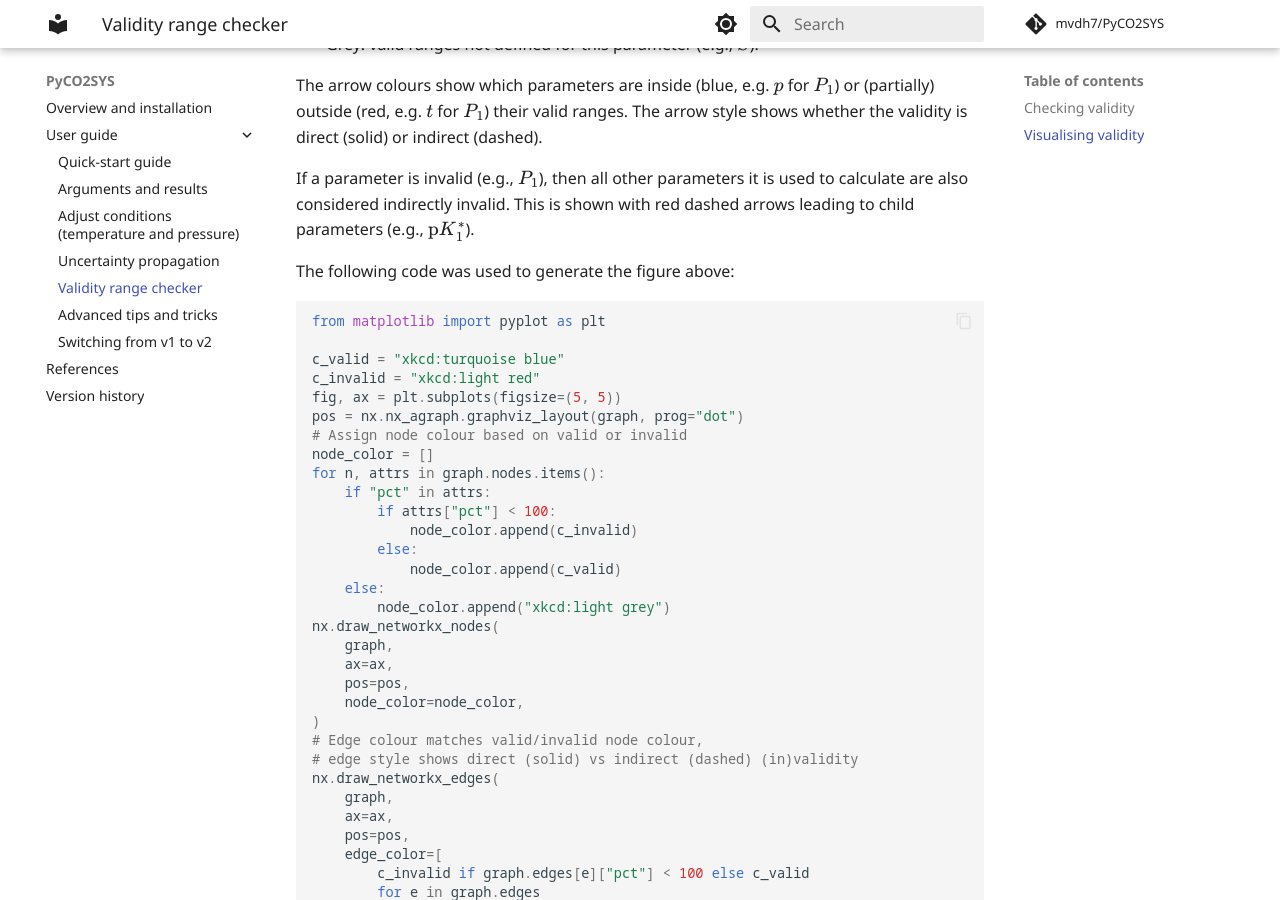
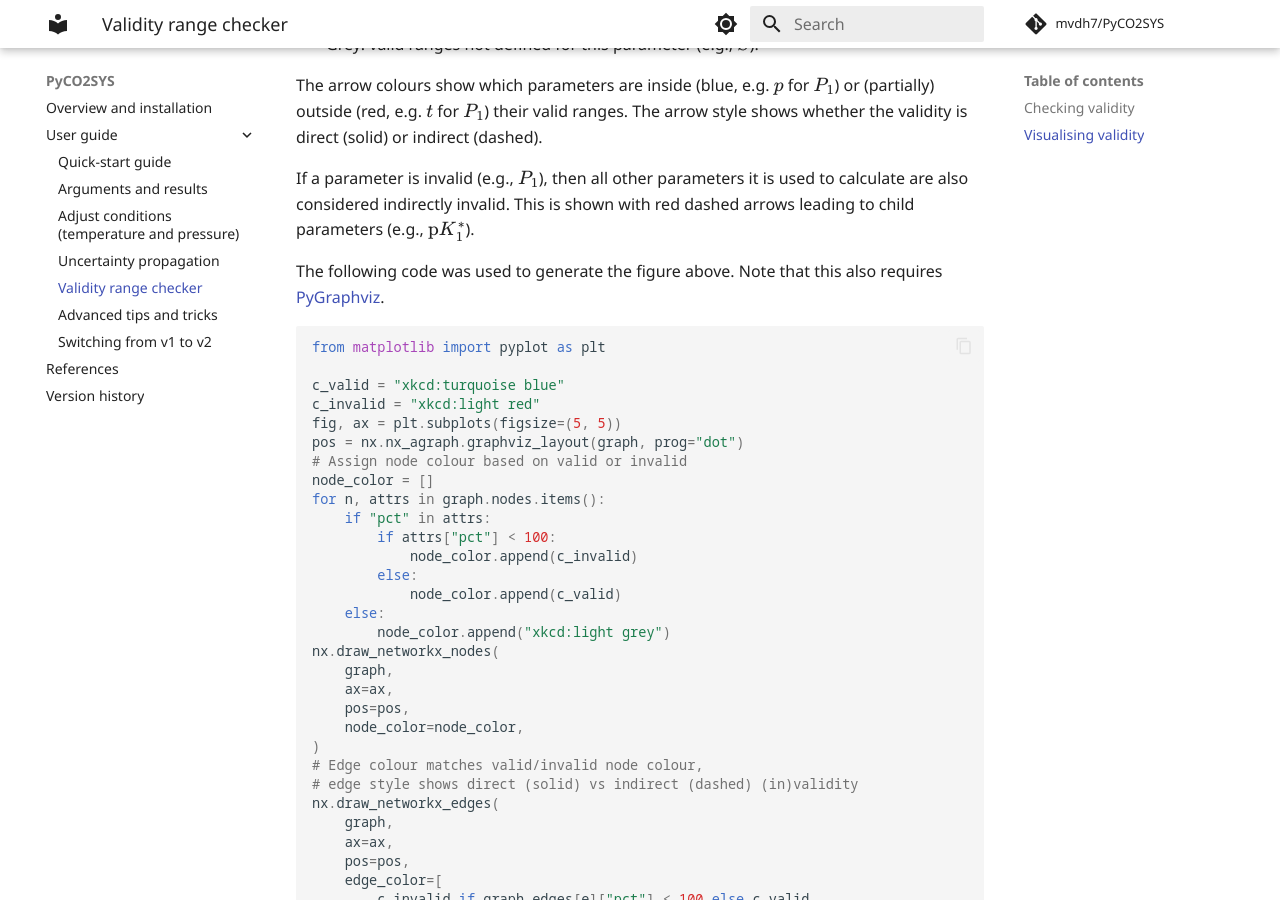
Before and after one commit to mvdh7/PyCO2SYS, an MkDocs documentation site: the page built from docs/validity.md, in a window 1280 px wide and 900 px high, scrolled down 2528 px. Built offline with MkDocs 1.6.1 and Material for MkDocs 9.7.7, drawn with Linux system fonts in a browser that asks for light colours; comment, search, counter and statistics services are not loaded.

Commit message:
Add pygraphviz

````diff
--- a/docs/validity.md
+++ b/docs/validity.md
@@ -72,7 +72,7 @@ The arrow colours show which parameters are inside (blue, e.g. $p$ for $P_1$) or
 
 If a parameter is invalid (e.g., $P_1$), then all other parameters it is used to calculate are also considered indirectly invalid.  This is shown with red dashed arrows leading to child parameters (e.g., $\mathrm{p}K_1^*$).
 
-The following code was used to generate the figure above:
+The following code was used to generate the figure above.  Note that this also requires [PyGraphviz](https://pygraphviz.github.io/).
 
 ```python
 from matplotlib import pyplot as plt
````
Also changed, not shown: 1 other file.
